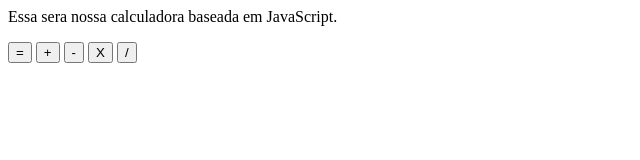
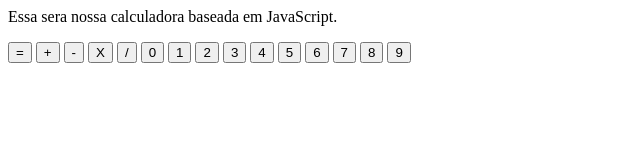
Before and after one commit to Pardal016/projeto2024, a plain HTML site: page calculadora2k24.html in a window 1280 px wide. Shown: the whole page, without its empty margins (0-640 px from the left). Drawn offline with Linux system fonts and the light colour scheme.

Commit message:
Update calculadora2k24.html

```diff
--- a/calculadora2k24.html
+++ b/calculadora2k24.html
@@ -8,6 +8,16 @@
         <button type='button' id = 'adição' onclick= '+'>+</button>
         <button type='button' id = 'subtrair' onclick= '-'>-</button>
         <button type='button' id = 'multiplic' onclick= '*'>X</button>
-        <button type='button' .htmlid = 'divisão' onclick= '/'>/</button>
+        <button type='button' id= 'divisão' onclick= '/'>/</button>
+        <button class='numero' onclick="add_numero(0)">0</button>
+        <button class='numero' onclick="add_numero(1)">1</button>
+        <button class='numero' onclick="add_numero(2)">2</button>
+        <button class='numero' onclick="add_numero(3)">3</button>
+        <button class='numero' onclick="add_numero(4)">4</button>
+        <button class='numero' onclick="add_numero(5)">5</button>
+        <button class='numero' onclick="add_numero(6)">6</button>
+        <button class='numero' onclick="add_numero(7)">7</button>
+        <button class='numero' onclick="add_numero(8)">8</button>
+        <button class='numero' onclick="add_numero(9)">9</button>
    </body>
    </html>
```
